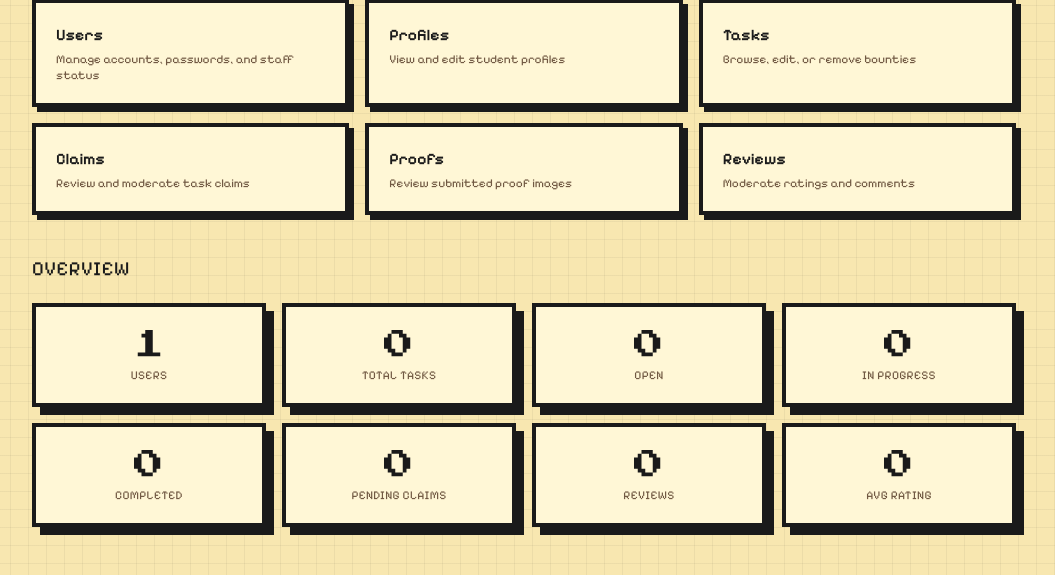
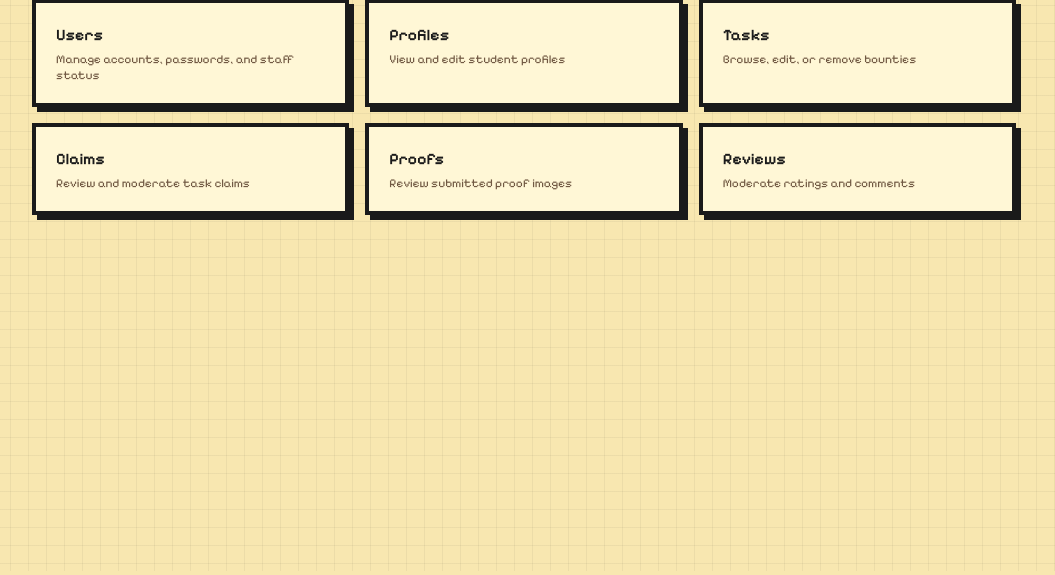
Before and after one commit to irfan-deni/bountyboard, a Django app: page /admin-panel/ in a window 1280 px wide. Shown: the part 229-804 px from the top of the page, without its empty margins (116-1171 px from the left). Run offline with Django 5.2, Linux system fonts and the light colour scheme; the visitor is signed in with stand-in values (Sample User, id 1); data comes from the database, SQL or seed files in the repository; data that the repository does not hold is empty; style sheets or scripts are compiled from the project's sources.

Commit message:
remove admin dashboard overview

```diff
--- a/core/views.py
+++ b/core/views.py
@@ -1,9 +1,5 @@
 from django.contrib.auth.decorators import login_required
-from django.contrib.auth.models import User
-from django.db import models
 from django.shortcuts import redirect, render
-
-from tasks.models import Claim, Review, Task
 
 
 @login_required
@@ -11,19 +7,4 @@ def admin_dashboard(request):
     if not request.user.is_staff:
         return redirect('home')
 
-    context = {
-        'total_users': User.objects.count(),
-        'total_tasks': Task.objects.count(),
-        'open_tasks': Task.objects.filter(status='open').count(),
-        'in_progress_tasks': Task.objects.filter(status='in_progress').count(),
-        'completed_tasks': Task.objects.filter(status='completed').count(),
-        'pending_claims': Claim.objects.filter(status='pending').count(),
-        'total_reviews': Review.objects.count(),
-        'avg_rating': _safe_avg_rating(),
-    }
-    return render(request, 'admin/dashboard.html', context)
-
-
-def _safe_avg_rating():
-    avg = Review.objects.aggregate(avg=models.Avg('rating'))['avg']
-    return round(avg, 1) if avg else 0
+    return render(request, 'admin/dashboard.html')
--- a/templates/admin/dashboard.html
+++ b/templates/admin/dashboard.html
@@ -32,42 +32,4 @@
         </a>
     </div>
 </section>
-
-<section>
-    <h2 class="mb-5 text-xl font-normal uppercase tracking-wide text-ink">Overview</h2>
-    <div class="grid grid-cols-2 gap-4 md:grid-cols-4">
-        <div class="pixel-panel p-5 text-center">
-            <p class="text-3xl font-display text-ink">{{ total_users }}</p>
-            <p class="mt-1 text-xs uppercase tracking-wide text-muted">Users</p>
-        </div>
-        <div class="pixel-panel p-5 text-center">
-            <p class="text-3xl font-display text-ink">{{ total_tasks }}</p>
-            <p class="mt-1 text-xs uppercase tracking-wide text-muted">Total Tasks</p>
-        </div>
-        <div class="pixel-panel p-5 text-center">
-            <p class="text-3xl font-display text-ink">{{ open_tasks }}</p>
-            <p class="mt-1 text-xs uppercase tracking-wide text-muted">Open</p>
-        </div>
-        <div class="pixel-panel p-5 text-center">
-            <p class="text-3xl font-display text-ink">{{ in_progress_tasks }}</p>
-            <p class="mt-1 text-xs uppercase tracking-wide text-muted">In Progress</p>
-        </div>
-        <div class="pixel-panel p-5 text-center">
-            <p class="text-3xl font-display text-ink">{{ completed_tasks }}</p>
-            <p class="mt-1 text-xs uppercase tracking-wide text-muted">Completed</p>
-        </div>
-        <div class="pixel-panel p-5 text-center">
-            <p class="text-3xl font-display text-ink">{{ pending_claims }}</p>
-            <p class="mt-1 text-xs uppercase tracking-wide text-muted">Pending Claims</p>
-        </div>
-        <div class="pixel-panel p-5 text-center">
-            <p class="text-3xl font-display text-ink">{{ total_reviews }}</p>
-            <p class="mt-1 text-xs uppercase tracking-wide text-muted">Reviews</p>
-        </div>
-        <div class="pixel-panel p-5 text-center">
-            <p class="text-3xl font-display text-ink">{{ avg_rating }}</p>
-            <p class="mt-1 text-xs uppercase tracking-wide text-muted">Avg Rating</p>
-        </div>
-    </div>
-</section>
 {% endblock %}
```
